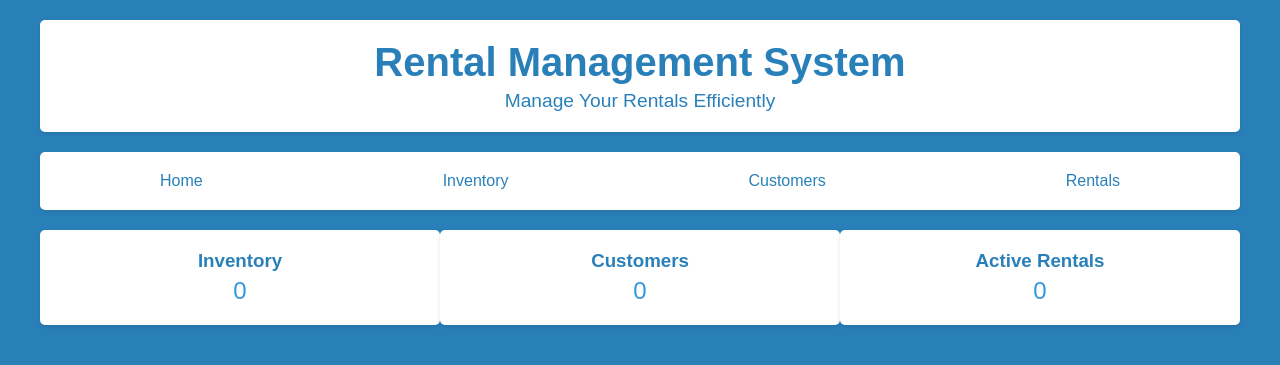
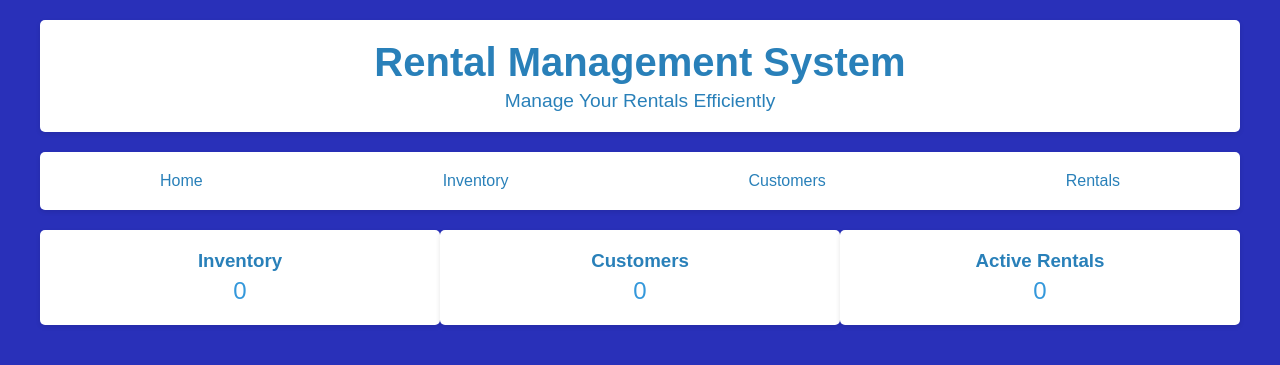
Before and after one commit to srikanta2001swamy/Rental_system, a Flask app: page / in a window 1280 px wide. Shown: the top 365 px of the page. Run offline with Flask 2, Linux system fonts and the light colour scheme; data that the repository does not hold is empty.

Commit message:
Update styles.css

```diff
--- a/static/css/styles.css
+++ b/static/css/styles.css
@@ -3,7 +3,7 @@ body {
     font-family: 'Arial', sans-serif;
     margin: 0;
     padding: 0;
-    background-color: #2980b9; /* Deep blue background */
+    background-color: #2930b9; /* Deep blue background */
     color: #333;
 }
 
```
